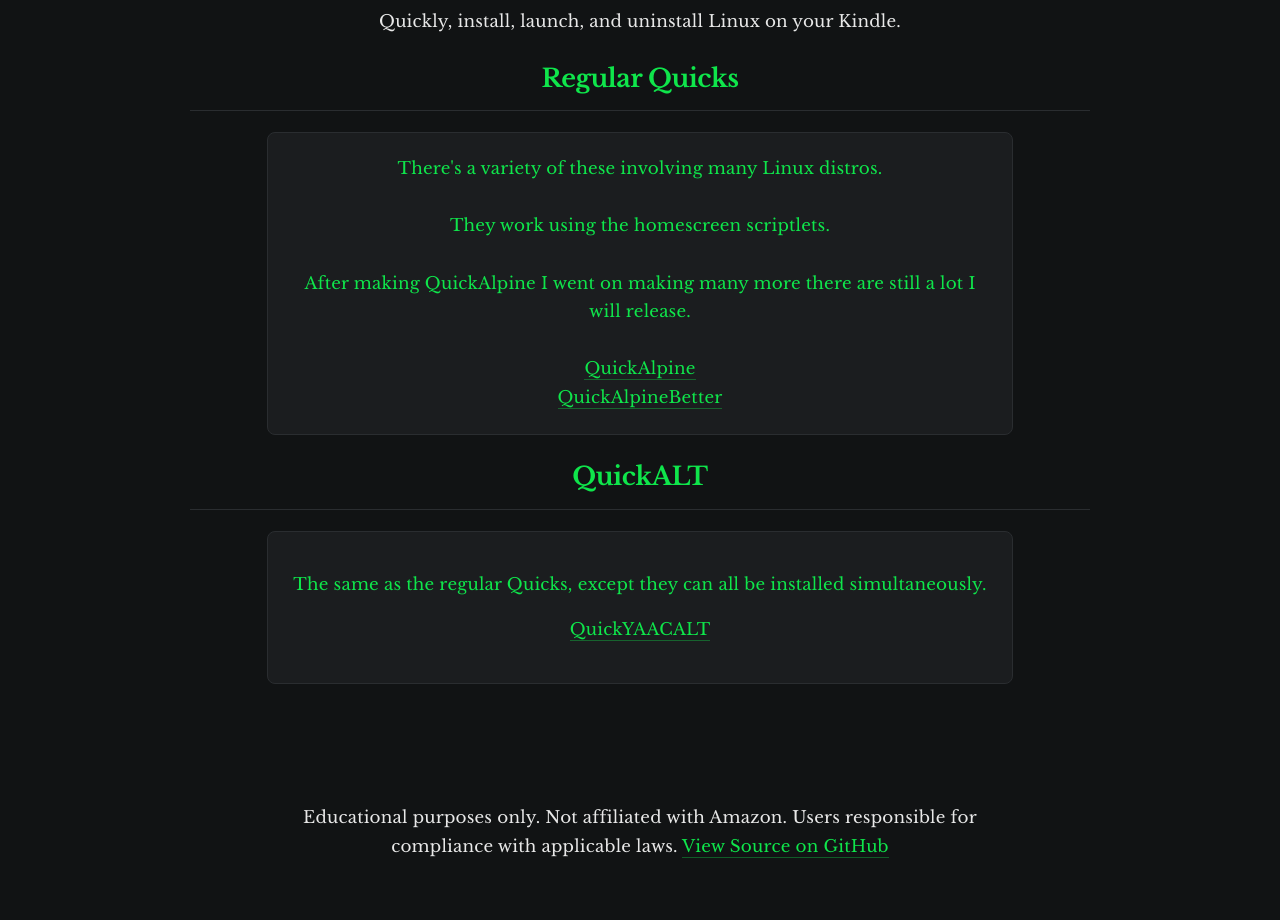
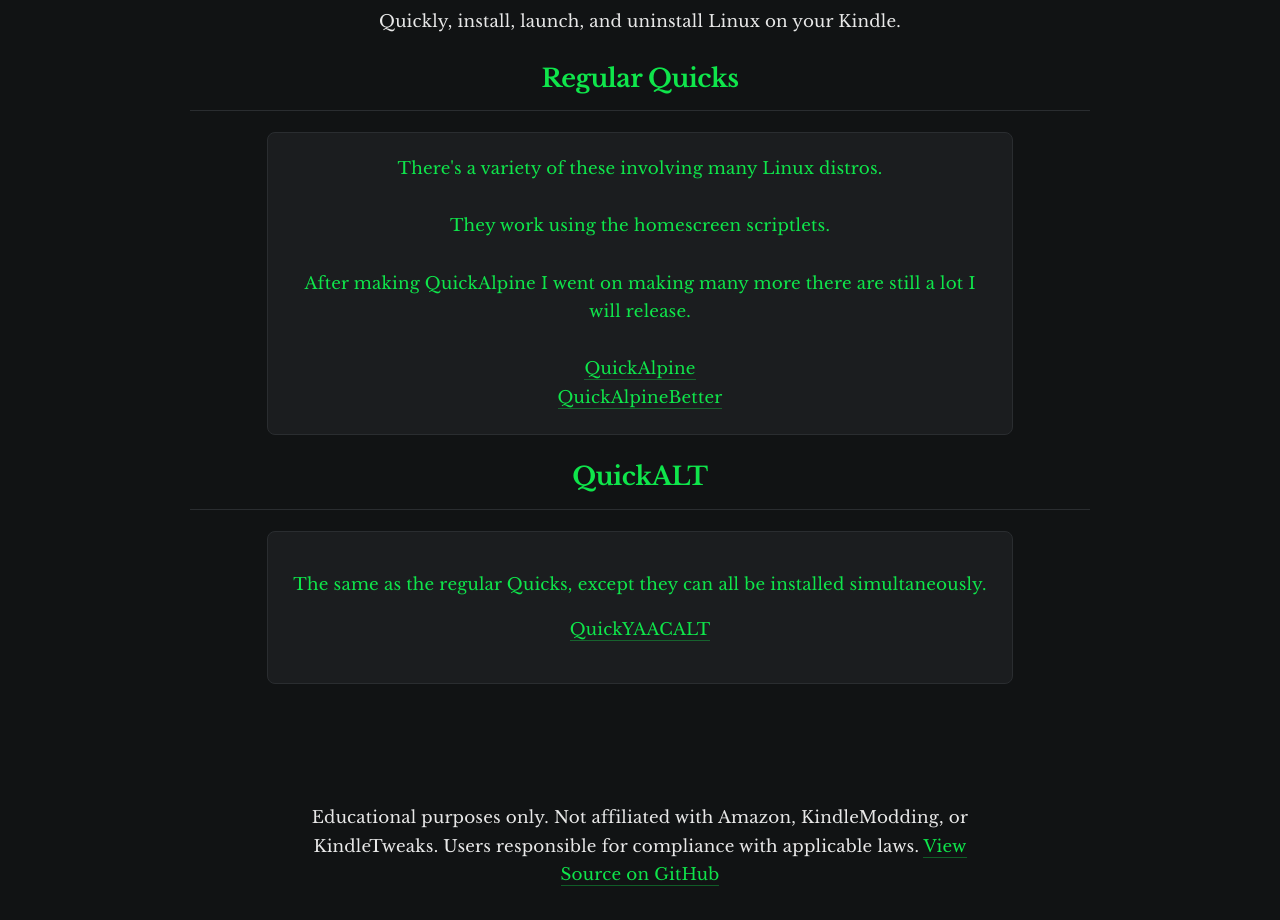
Before and after one commit to GreenCat-777/GC-WIKI, a plain HTML site: page quick.html in a window 1280 px wide. Shown: the part 154-1074 px from the top of the page. Drawn offline with nearby package versions, Linux system fonts and the light colour scheme; a script that the page names is missing.

Commit message:
Update quick.html

```diff
--- a/quick.html
+++ b/quick.html
@@ -45,7 +45,7 @@
       </div>
     </section>
   </div>
-  <footer class="legal-disclaimer">Educational purposes only. Not affiliated with Amazon. Users responsible for compliance with applicable laws. <a href="https://github.com/GreenCat-777/GC-WIKI" target="_blank" rel="noopener">View Source on GitHub</a></footer>
+  <footer class="legal-disclaimer">Educational purposes only. Not affiliated with Amazon, KindleModding, or KindleTweaks. Users responsible for compliance with applicable laws. <a href="https://github.com/GreenCat-777/GC-WIKI" target="_blank" rel="noopener">View Source on GitHub</a></footer>
   <script src="navigation.js?v=3"></script>
 </body>
 </html
```
